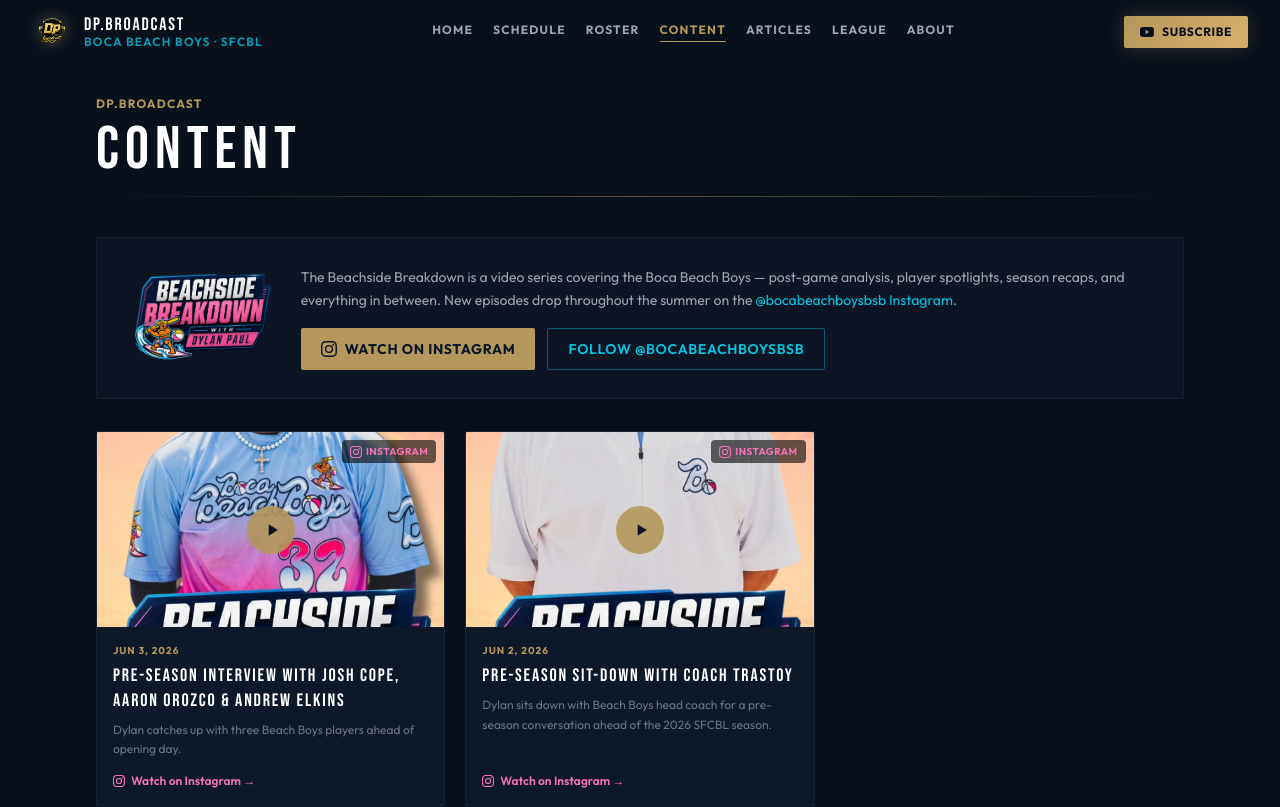
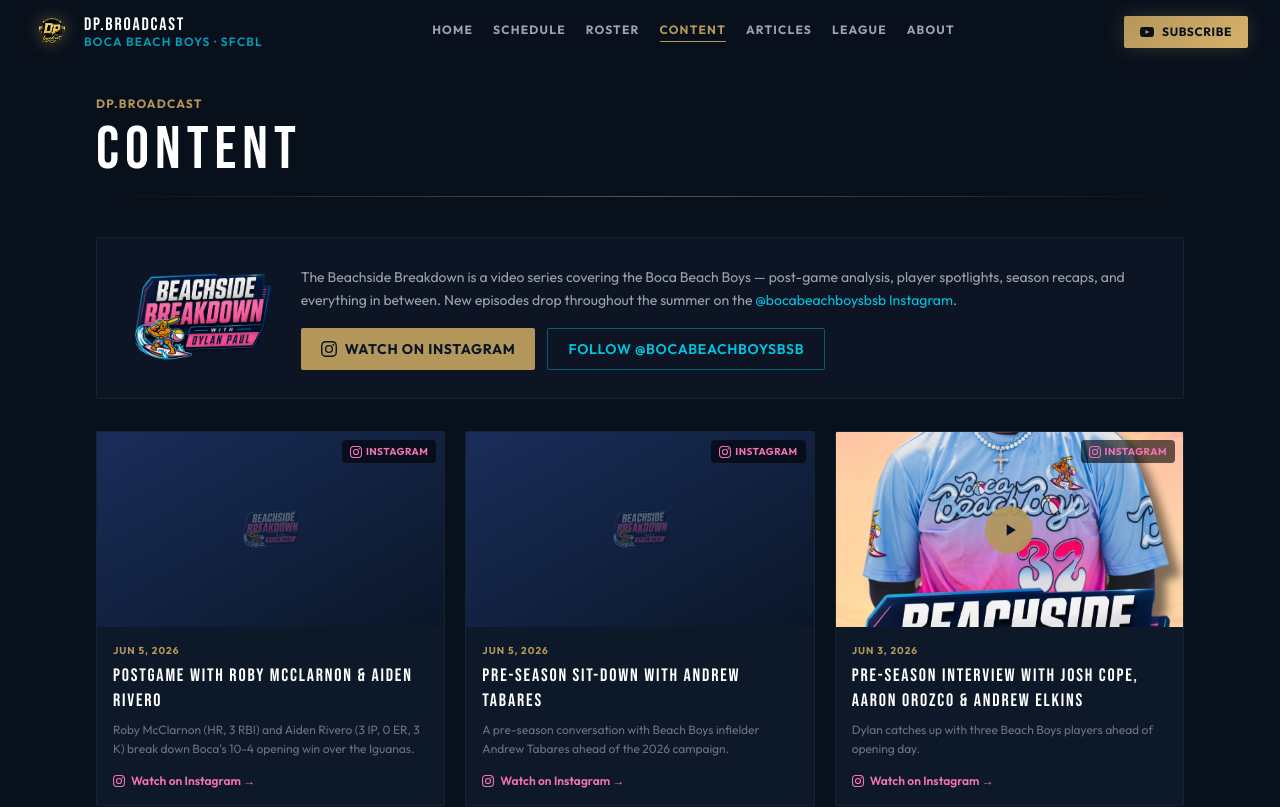
Before and after one commit to dpbroadcast/Boca-Beach-Boys, a React (Vite) app: page /content in a window 1280 px wide. Shown: the top 807 px of the page. Built offline with nearby package versions, Linux system fonts and the light colour scheme.

Commit message:
Add bsb-003 (Tabares) and bsb-004 (McClarnon/Rivero postgame); link breakdown to game modal and article

```diff
--- a/src/components/GameModal.jsx
+++ b/src/components/GameModal.jsx
@@ -1,6 +1,7 @@
 import { useEffect } from 'react'
 import { getYouTubeId } from '../data/games'
 import { articles } from '../data/articles'
+import { breakdowns } from '../data/breakdowns'
 import { getTeamLogo } from '../data/teamLogos'
 
 export default function GameModal({ game, onClose }) {
@@ -18,6 +19,7 @@
 
   const ytId = getYouTubeId(game.youtubeReplayUrl) || getYouTubeId(game.youtubeStreamUrl)
   const article = game.articleId ? articles.find((a) => a.id === game.articleId) : null
+  const breakdown = game.breakdownId ? breakdowns.find((b) => b.id === game.breakdownId) : null
   const isCompleted = game.status === 'completed'
   const isUpcoming = game.status === 'upcoming'
   const isLive = game.status === 'live'
@@ -129,14 +131,27 @@
 
         {/* Article link */}
         {article && (
-          <div className="p-6">
+          <div className={`p-6 ${breakdown ? 'border-b border-white/5' : ''}`}>
             <h3 className="font-bebas text-lg tracking-widest text-[#00C4E0] mb-2">Game Write-up</h3>
             <p className="text-gray-400 text-sm mb-3">{article.excerpt}</p>
+            <a href={`/articles/${article.slug}`} className="btn-outline text-xs">
+              Read Full Article →
+            </a>
+          </div>
+        )}
+
+        {/* Beachside Breakdown link */}
+        {breakdown && (
+          <div className="p-6">
+            <h3 className="font-bebas text-lg tracking-widest text-[#00C4E0] mb-2">Beachside Breakdown</h3>
+            <p className="text-gray-400 text-sm mb-3">{breakdown.description}</p>
             <a
-              href={`/articles/${article.slug}`}
+              href={breakdown.instagramUrl || breakdown.youtubeUrl}
+              target="_blank"
+              rel="noopener noreferrer"
               className="btn-outline text-xs"
             >
-              Read Full Article →
+              Watch on Instagram →
             </a>
           </div>
         )}
--- /dev/null
+++ b/src/data/breakdowns.js
@@ -0,0 +1,61 @@
+// ─────────────────────────────────────────────────────────────
+// BEACHSIDE BREAKDOWN EPISODES
+//
+// Add new episodes here. Fields:
+//   id           — unique string, e.g. "bsb-005"
+//   title        — episode title
+//   date         — "YYYY-MM-DD"
+//   description  — short blurb (1-2 sentences)
+//   instagramUrl — link to the Instagram post/reel (preferred)
+//   youtubeUrl   — YouTube link if also posted there (optional)
+//   thumbnailUrl — path in /public/assets/ or null
+//   gameId       — links to a game in games.js (optional)
+//   articleId    — links to an article in articles.js (optional)
+// ─────────────────────────────────────────────────────────────
+
+export const breakdowns = [
+  {
+    id: "bsb-001",
+    title: "Pre-season Sit-down with Coach Trastoy",
+    date: "2026-06-02",
+    description: "Dylan sits down with Beach Boys head coach for a pre-season conversation ahead of the 2026 SFCBL season.",
+    instagramUrl: "https://www.instagram.com/reel/DZH1N_fu26g/",
+    youtubeUrl: null,
+    thumbnailUrl: "/assets/bsb-001-thumb.jpg",
+    gameId: null,
+    articleId: null,
+  },
+  {
+    id: "bsb-002",
+    title: "Pre-season Interview with Josh Cope, Aaron Orozco & Andrew Elkins",
+    date: "2026-06-03",
+    description: "Dylan catches up with three Beach Boys players ahead of opening day.",
+    instagramUrl: "https://www.instagram.com/reel/DZISHImu_ai/",
+    youtubeUrl: null,
+    thumbnailUrl: "/assets/bsb-002-thumb.jpg",
+    gameId: null,
+    articleId: null,
+  },
+  {
+    id: "bsb-003",
+    title: "Pre-season Sit-down with Andrew Tabares",
+    date: "2026-06-05",
+    description: "A pre-season conversation with Beach Boys infielder Andrew Tabares ahead of the 2026 campaign.",
+    instagramUrl: "https://www.instagram.com/p/DZLXFD_JZn_/",
+    youtubeUrl: null,
+    thumbnailUrl: null,
+    gameId: null,
+    articleId: null,
+  },
+  {
+    id: "bsb-004",
+    title: "Postgame with Roby McClarnon & Aiden Rivero",
+    date: "2026-06-05",
+    description: "Roby McClarnon (HR, 3 RBI) and Aiden Rivero (3 IP, 0 ER, 3 K) break down Boca's 10-4 opening win over the Iguanas.",
+    instagramUrl: "https://www.instagram.com/p/DZOA8lIJmrb/",
+    youtubeUrl: null,
+    thumbnailUrl: null,
+    gameId: "game-003",
+    articleId: "june-5-iguanas-recap",
+  },
+]
--- a/src/data/games.js
+++ b/src/data/games.js
@@ -67,6 +67,7 @@
     youtubeStreamUrl: null,
     youtubeReplayUrl: null,
     articleId: "june-5-iguanas-recap",
+    breakdownId: "bsb-004",
   },
   {
     id: "game-004",
--- a/src/pages/ArticleDetail.jsx
+++ b/src/pages/ArticleDetail.jsx
@@ -1,6 +1,7 @@
 import { useParams, Link } from 'react-router-dom'
 import { articles } from '../data/articles'
 import { games, getYouTubeId } from '../data/games'
+import { breakdowns } from '../data/breakdowns'
 
 export default function ArticleDetail() {
   const { slug } = useParams()
@@ -17,6 +18,7 @@
   }
 
   const game = article.gameId ? games.find((g) => g.id === article.gameId) : null
+  const breakdown = breakdowns.find((b) => b.articleId === article.id) ?? null
   const ytId = game ? getYouTubeId(game.youtubeReplayUrl) ?? getYouTubeId(game.youtubeStreamUrl) : null
 
   const [y, m, d] = article.date.split('-').map(Number)
@@ -90,6 +92,23 @@
 
         {/* Box Score */}
         {article.boxScore && <BoxScore boxScore={article.boxScore} />}
+
+        {/* Beachside Breakdown */}
+        {breakdown && (
+          <div className="mt-10 bg-[#0B1424] border border-white/5 rounded-sm px-6 py-5">
+            <div className="text-[10px] font-bold uppercase tracking-widest text-[#00C4E0] mb-1">Beachside Breakdown</div>
+            <div className="font-bebas text-xl tracking-widest text-white mb-1">{breakdown.title}</div>
+            <p className="text-gray-400 text-sm mb-4">{breakdown.description}</p>
+            <a
+              href={breakdown.instagramUrl || breakdown.youtubeUrl}
+              target="_blank"
+              rel="noopener noreferrer"
+              className="btn-outline text-xs"
+            >
+              Watch on Instagram →
+            </a>
+          </div>
+        )}
 
         {/* Replay embed */}
         {ytId && (
--- a/src/pages/Content.jsx
+++ b/src/pages/Content.jsx
@@ -1,38 +1,4 @@
-// ─────────────────────────────────────────────────────────────
-// CONTENT PAGE — BEACHSIDE BREAKDOWN EPISODES
-//
-// Add episodes to the array below. Each episode:
-//   id           — unique string, e.g. "bsb-001"
-//   title        — episode title
-//   date         — "YYYY-MM-DD"
-//   description  — short blurb (1-2 sentences)
-//   instagramUrl — link to the Instagram post/reel (preferred)
-//   youtubeUrl   — YouTube link if also posted there (optional)
-//   thumbnailUrl — direct image URL for thumbnail (optional)
-//
-// Priority: instagramUrl → youtubeUrl → Beach Boys Instagram fallback
-// ─────────────────────────────────────────────────────────────
-
-const breakdowns = [
-  {
-    id: "bsb-001",
-    title: "Pre-season Sit-down with Coach Trastoy",
-    date: "2026-06-02",
-    description: "Dylan sits down with Beach Boys head coach for a pre-season conversation ahead of the 2026 SFCBL season.",
-    instagramUrl: "https://www.instagram.com/reel/DZH1N_fu26g/",
-    youtubeUrl: null,
-    thumbnailUrl: "/assets/bsb-001-thumb.jpg",
-  },
-  {
-    id: "bsb-002",
-    title: "Pre-season Interview with Josh Cope, Aaron Orozco & Andrew Elkins",
-    date: "2026-06-03",
-    description: "Dylan catches up with three Beach Boys players ahead of opening day.",
-    instagramUrl: "https://www.instagram.com/reel/DZISHImu_ai/",
-    youtubeUrl: null,
-    thumbnailUrl: "/assets/bsb-002-thumb.jpg",
-  },
-]
+import { breakdowns } from '../data/breakdowns'
 
 function getYouTubeId(url) {
   if (!url) return null
```
